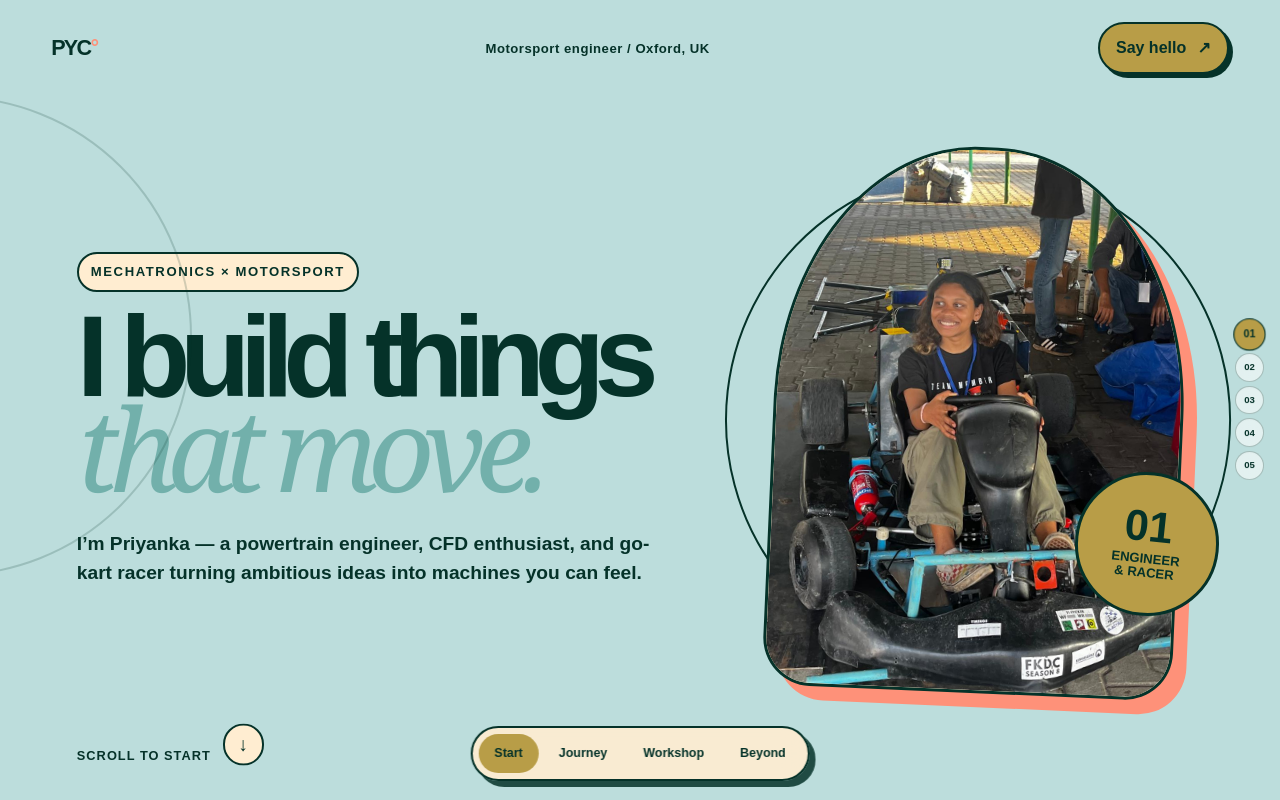
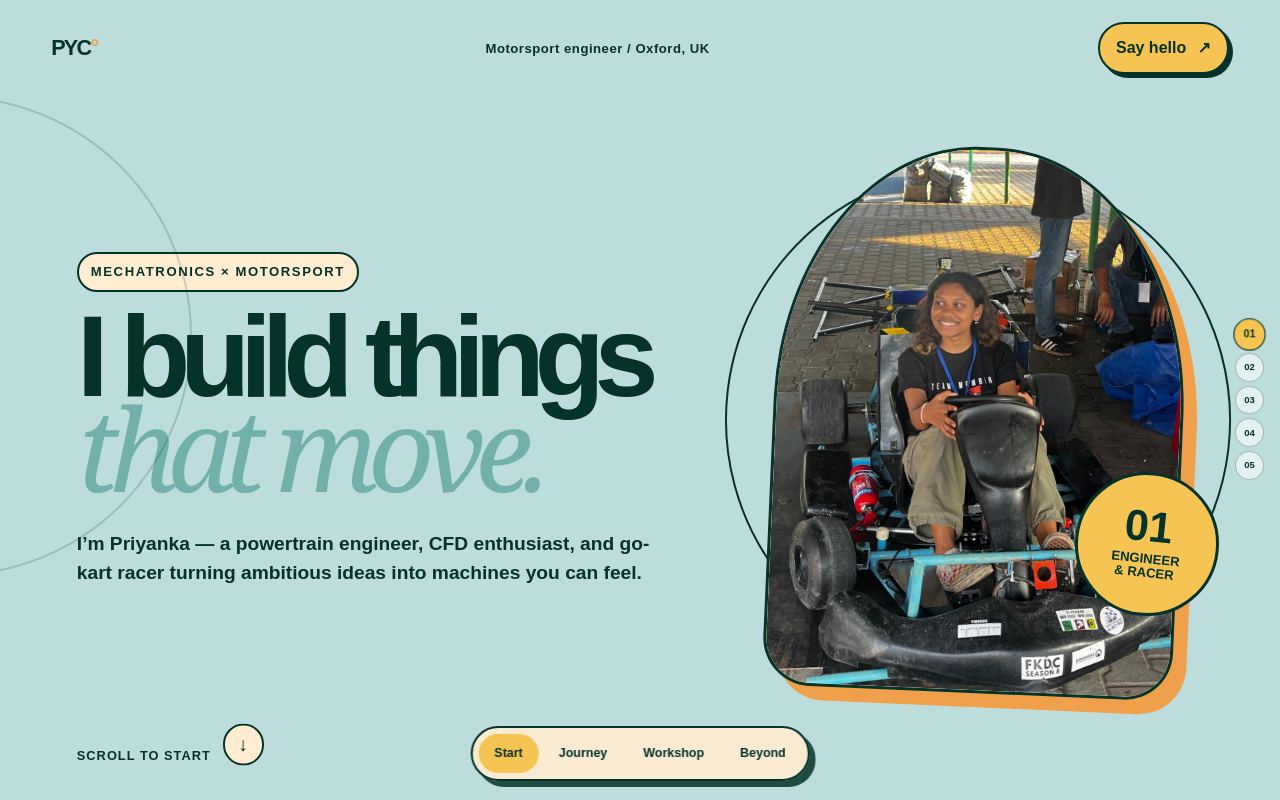
Before and after one commit to Sid1005/pika-website, a Next.js app: page / in a window 1280 px wide. Shown: the top 800 px of the page. Built offline with nearby package versions, Linux system fonts and the light colour scheme.

Commit message:
Refresh gold and orange accents

```diff
--- a/app/globals.css
+++ b/app/globals.css
@@ -6,13 +6,13 @@
   --navy-soft: #355e58;
   --cream: #ffedd1;
   --sand: #bcdddc;
-  --olive: #b89d47;
+  --olive: #f6c453;
   --olive-soft: #cfb97e;
-  --rust: #fe9179;
+  --rust: #f0a04b;
   --ink: #053229;
   --sky: #bcdddc;
-  --yellow: #b89d47;
-  --red: #fe9179;
+  --yellow: #f6c453;
+  --red: #f0a04b;
   --blue: #72b0ab;
   --pink: #fdc1b4;
   background: var(--sky);
```
Also changed, not shown: public/favicon.svg.
